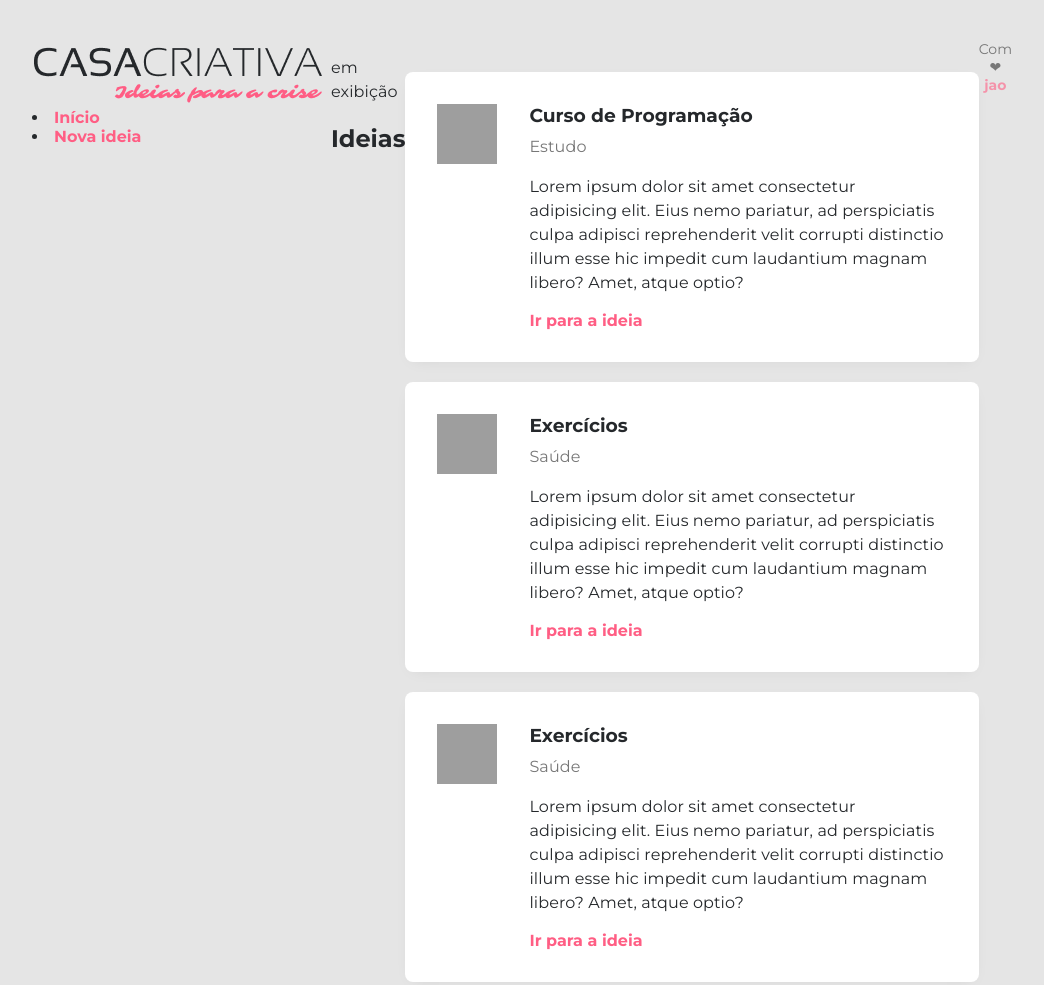
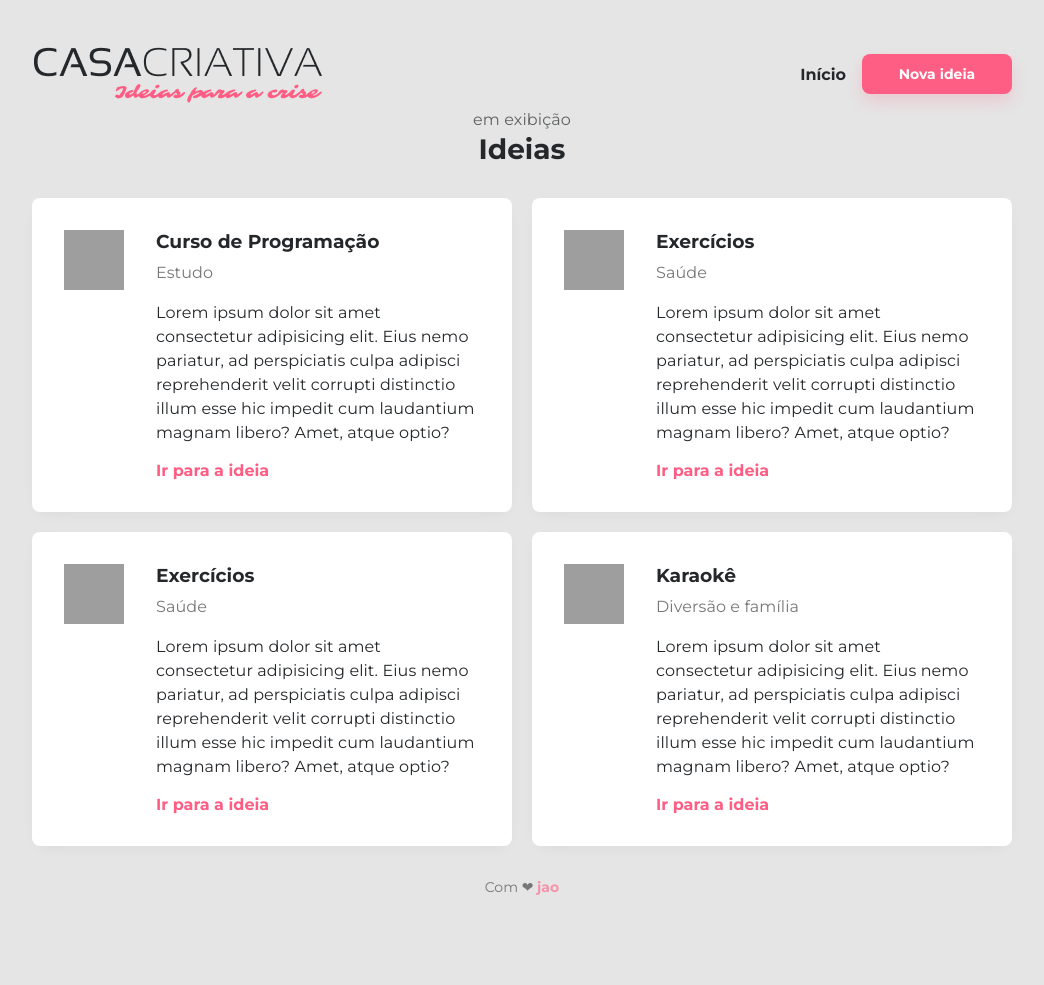
Before and after one commit to joaov56/casa-criativa, a plain HTML site: page ideias.html in a window 1280 px wide. Shown: the top 985 px of the page, without its empty margins (118-1162 px from the left). After the commit the page ends 936 px from the top, so only its background shows below. Drawn offline with Linux system fonts and the light colour scheme; grey boxes are pictures that could not be loaded.

Commit message:
adicionada a estilização da pagina de ideias

```diff
--- a/style.css
+++ b/style.css
@@ -8,6 +8,12 @@ body{
     margin:0px;
 
 }
+
+body.hide-scroll{
+    overflow: hidden;
+}
+
+
 
 
 a{
@@ -26,6 +32,38 @@ p, .description{
     letter-spacing: 0.1px;
 }
 
+.button:hover {
+
+    text-decoration: none;
+    background-color: #0984e3;
+}
+
+
+.button{
+    color: white;
+    background: #ff5E84;
+
+    font-size: 14px;
+    font-weight: bold;
+
+    width: 150px;
+    height: 40px;
+
+    border-radius: 8px;
+    display: flex;
+    align-items: center;
+    justify-content: center;
+
+    transition: 0.4s;
+    box-shadow: 0px 8px 16px #ff5E8432;
+}
+
+
+
+
+
+
+
 
 #container{
     width: 80%;
@@ -38,7 +76,7 @@ p, .description{
 
 #intro {
     width: 300px;
-    margin-right: 20px;
+    margin-right: 70px;
 }
 
 main{
@@ -76,21 +114,6 @@ button:hover {
     text-decoration: underline;
 }
 
-button.fat:hover {
-    text-decoration: none;
-}
-
-
-button.fat{
-    color: white;
-    background-color: #ff5E84;
-    width: 150px;
-    height: 40px;
-
-    border-radius: 6px;
-
-    box-shadow: 2px 8px 16px rgba(255, 0, 92, 0.8);
-}
 
 
 footer{
@@ -144,16 +167,19 @@ footer a{
     position: absolute;
 
     top: 0;
-    width: 100vw;
-    height: 100vh;
+    bottom: 0;
+    right: 0;
+    left: 0;
 
     display: flex;
     justify-content: center;
 
 }
 
+
+
 #modal .content {
-    margin-top: 120px;
+    margin-top: 80px;
 
     color: white;
 }
@@ -173,7 +199,7 @@ footer a{
 #modal form{
     width: 80%;
     max-width: 800px;
-    margin: 0 auto;
+    margin: 0 auto 15%;
     display: grid;
 
     grid-template-columns: 1fr 1fr;
@@ -262,3 +288,75 @@ form button:hover{
     visibility: hidden;
 
 }
+
+
+
+/* IDEIAS.HTML */
+
+#page-ideias #container{
+    display: block;
+}
+
+header{
+    display: flex;
+    justify-content: space-between;
+}
+
+#page-ideias nav{
+    display: flex;
+    align-items: center;
+
+}
+
+#page-ideias nav li{
+    list-style-type: none;
+
+    margin-right: 16px;
+}
+
+#page-ideias nav li:last-child{
+    margin: 0;
+
+}
+
+#page-ideias nav li a{
+    color: #25282b;
+}
+
+#page-ideias nav li a.button{
+    color: #ffffff;
+}
+
+
+section#tittle{
+    text-align: center;
+
+}
+
+section#ideia,
+section#tittle,
+footer{
+    margin: 0;
+}
+
+section#tittle p{
+    opacity: 0.7;
+    margin: 0;
+}
+
+section#tittle h1{
+    margin: 0;
+
+    font-size: 28px;
+}
+
+section#ideias{
+    display: grid;
+    grid-template-columns: 1fr 1fr;
+
+    gap: 20px;
+}
+
+section#ideias .ideia{
+    margin: 0;
+}
```
